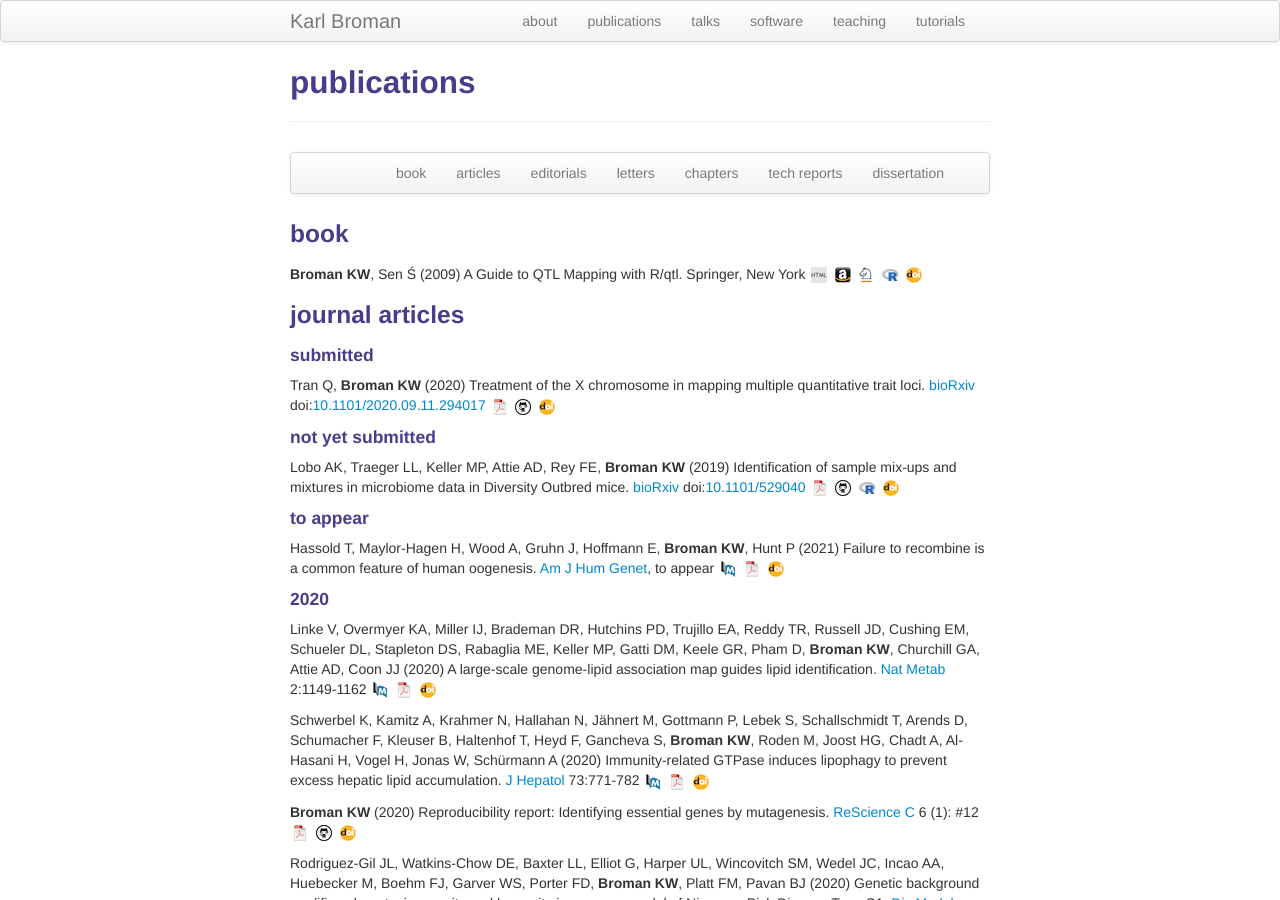
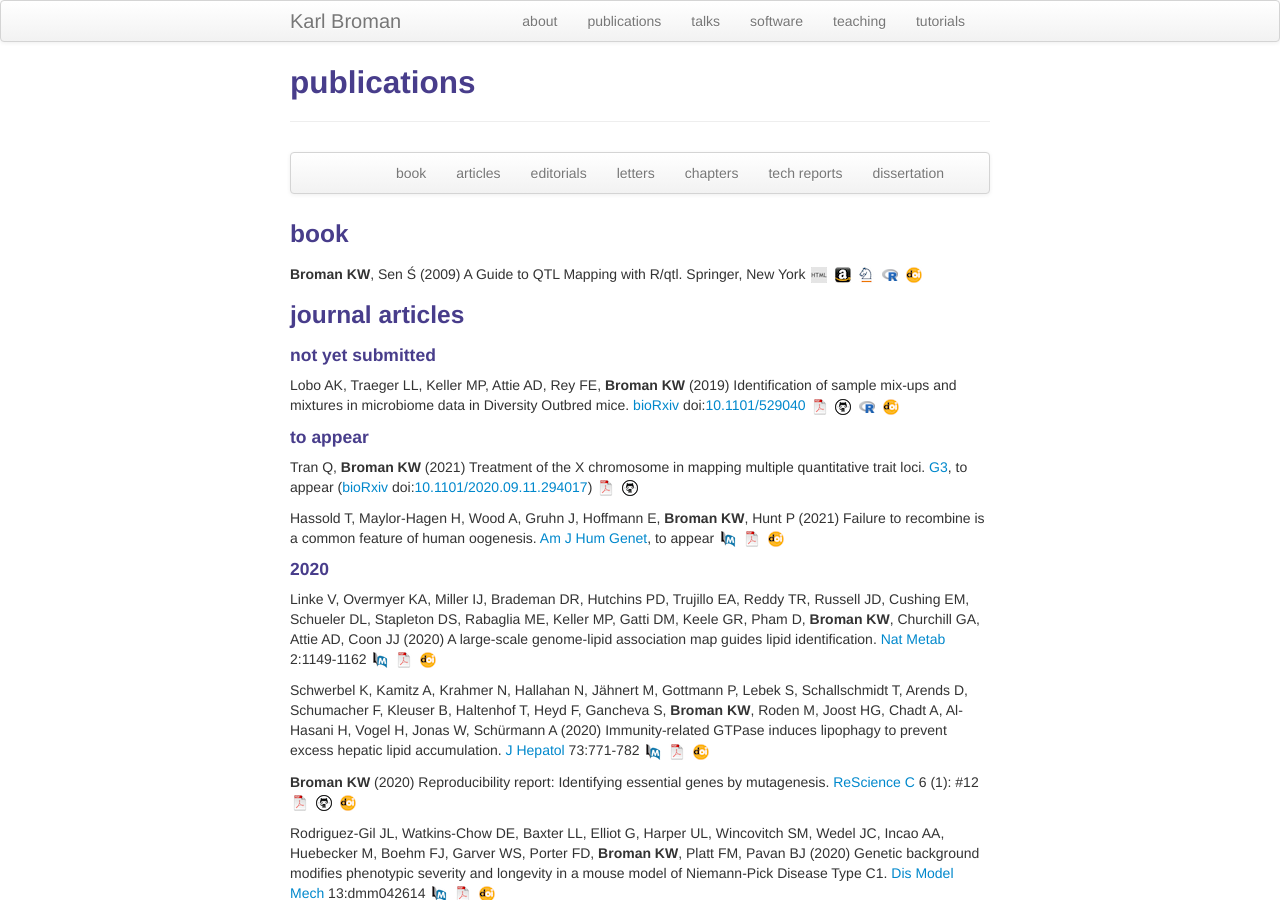
Before and after one commit to kbroman/kbroman.github.io, a Jekyll site: the page built from pages/pubs.md, in a window 1280 px wide and 900 px high. Built offline with Jekyll 4.4.1, drawn with Linux system fonts in a browser that asks for light colours; some of the changed lines change nothing that is shown.

Commit message:
Quoc Tran paper now in press at G3

```diff
--- a/pages/pubs.md
+++ b/pages/pubs.md
@@ -31,17 +31,6 @@ description: Karl Broman's publications
 
 ### <a name="articles"></a>journal articles
 
-#### submitted
-
-Tran Q, **Broman KW** (2020)
-Treatment of the X chromosome in mapping multiple quantitative trait
-loci.
-[bioRxiv](https://www.biorxiv.org)
-doi:[10.1101/2020.09.11.294017](https://doi.org/10.1101/2020.09.11.294017)
-[![pdf](icons16/pdf-icon.png)](https://www.biorxiv.org/content/10.1101/2020.09.11.294017v2.full.pdf)
-[![GitHub](icons16/github-icon.png)](https://github.com/kbroman/Paper_qtlX)
-[![doi](icons16/doi-icon.png)](https://doi.org/10.1101/2020.09.11.294017)
-
 #### not yet submitted
 
 Lobo AK, Traeger LL, Keller MP, Attie AD, Rey FE, **Broman KW** (2019)
@@ -55,14 +44,24 @@ Diversity Outbred mice.
 
 #### to appear
 
+Tran Q, **Broman KW** (2021)
+Treatment of the X chromosome in mapping multiple quantitative trait
+loci.
+[G3](https://www.g3journal.org), to appear
+([bioRxiv](https://www.biorxiv.org) doi:[10.1101/2020.09.11.294017](https://doi.org/10.1101/2020.09.11.294017))
+[![pdf](icons16/pdf-icon.png)](https://www.biorxiv.org/content/10.1101/2020.09.11.294017v2.full.pdf)
+[![GitHub](icons16/github-icon.png)](https://github.com/kbroman/Paper_qtlX)
+<!-- [![doi](icons16/doi-icon.png)](https://doi.org/10.1101/2020.09.11.294017) -->
+<!-- * 164 * -->
+
 Hassold T, Maylor-Hagen H, Wood A, Gruhn J, Hoffmann E, **Broman KW**,
 Hunt P (2021) Failure to recombine is a common feature of human
 oogenesis. [Am J Hum Genet](https://www.cell.com/ajhg/home), to appear
 [![PubMed](icons16/pubmed-icon.png)](https://pubmed.ncbi.nlm.nih.gov/33306948/)
 [![pdf](icons16/pdf-icon.png)](https://www.biostat.wisc.edu/~kbroman/publications/hassold2021.pdf)
 [![doi](icons16/doi-icon.png)](https://doi.org/10.1016/j.ajhg.2020.11.010)
-
 <!-- * 163 * -->
+<!-- https://doi.org/10.1016/j.ajhg.2020.11.010 -->
 
 #### 2020
 
```
